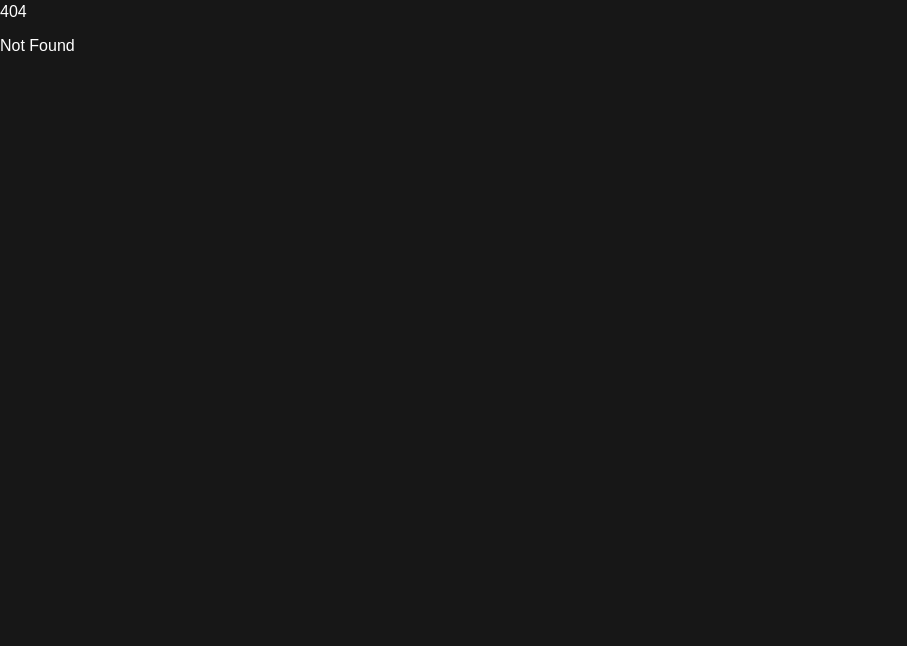
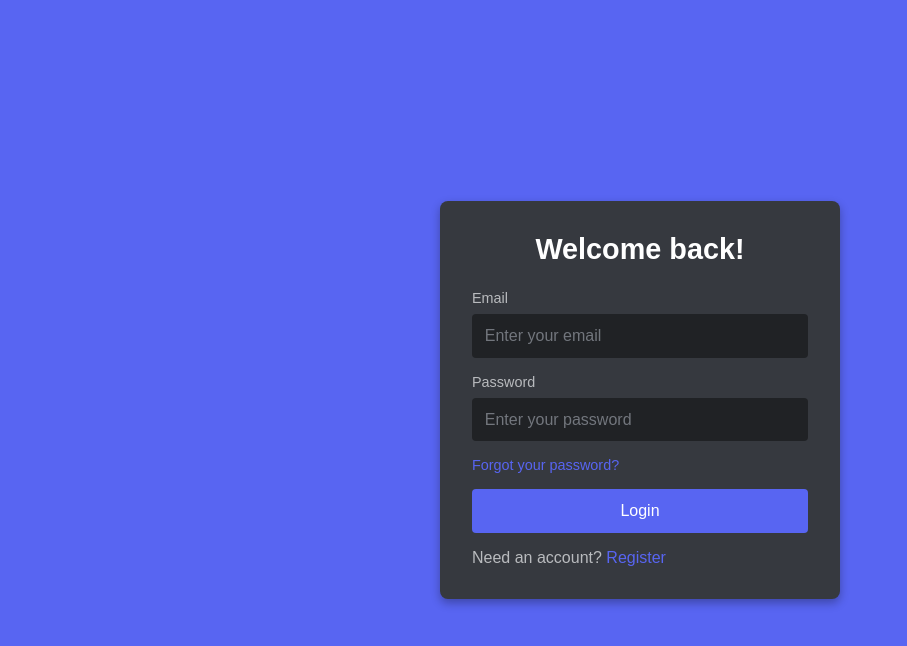
Before and after one commit to Ch31ios/Finance_app, a React (Vite) app: page /login in a window 1280 px wide. Before the commit this address had no page. Shown: the top 646 px of the page, without its empty margins (0-907 px from the left). Built offline with nearby package versions, Linux system fonts and the light colour scheme.

Commit message:
Add login and registration pages with styling

```diff
--- a/src/App.jsx
+++ b/src/App.jsx
@@ -2,13 +2,12 @@ import "./App.scss";
 
 import NotFound from "./components/NotFound/NotFound.jsx";
 
-import Login from "./pages/Login/login.jsx";
+import Login from "./pages/Login-Register/Login.jsx";
+import Register from "./pages/Login-Register/Register.jsx";
 
 import Analysis from "./pages/Analysis/Analysis.jsx";
 import CategoryManager from "./pages/CategoryManager/CategoryManager.jsx";
 import Dashboard from "./pages/Dashboard/Dashboard.jsx";
-
-import Register from "./pages/Register/Register.jsx";
 
 import TransactionForm from "./pages/TransactionForm/TransactionForm.jsx";
 import TransactionList from "./pages/TransactionList/TransactionList.jsx";
@@ -17,14 +16,18 @@ import {
   Route,
   Routes,
   BrowserRouter as Router,
+  Navigate,
 } from "react-router-dom";
 
 function App() {
   return (
     <Router>
       <Routes>
+        {/* Redirect root to login */}
+        <Route path="/" element={<Navigate to="/login" replace />} />
+
         {/* Initial route */}
-        <Route index element={<Login />} />
+        <Route path="/login" element={<Login />} />
 
         {/* Main routes */}
         <Route path="/analysis" element={<Analysis />} />
--- a/src/App.scss
+++ b/src/App.scss
@@ -1,9 +1,5 @@
 :root {
-    --color-bg-app: #171717;
-
-    ::selection {
-        background-color: #404040;
-    }
+    --color-bg-app: #5865f2;
 }
 
 html {
@@ -13,6 +9,7 @@ html {
 * {
     margin: 0;
     padding: 0;
+    user-select: none;
     box-sizing: border-box;
     font-family: 'Poppins', sans-serif;
 }
--- /dev/null
+++ b/src/pages/Login-Register/Auth.scss
@@ -0,0 +1,103 @@
+.auth-container {
+    height: 100vh;
+    display: flex;
+    align-items: center;
+    justify-content: center;
+    background-color: #5865f2;
+}
+
+.auth-box {
+    width: 100%;
+    max-width: 400px;
+    margin: 0 auto;
+    padding: 2rem;
+    text-align: center;
+    border-radius: 8px;
+    color: #ffffff;
+    background-color: #36393f;
+    box-shadow: 0 4px 10px rgba(0, 0, 0, 0.3);
+
+    h1 {
+        margin-bottom: 1.5rem;
+        font-size: 1.8rem;
+        font-weight: bold;
+    }
+
+    p {
+        font-size: 1rem;
+        color: #b9bbbe;
+    }
+}
+
+.auth-form {
+    gap: 1rem;
+    display: flex;
+    flex-direction: column;
+}
+
+.form-group {
+    text-align: left;
+
+    label {
+        display: block;
+        margin-bottom: 0.5rem;
+        font-size: 0.9rem;
+        color: #b9bbbe;
+    }
+
+    input {
+        width: 100%;
+        padding: 0.8rem;
+        border: none;
+        outline: none;
+        border-radius: 4px;
+        font-size: 1rem;
+        color: #ffffff;
+        background-color: #202225;
+
+        &::placeholder {
+            color: #72767d;
+        }
+    }
+}
+
+.auth-button {
+    padding: 0.8rem;
+    font-size: 1rem;
+    border: none;
+    border-radius: 4px;
+    color: #ffffff;
+    background-color: #5865f2;
+    cursor: pointer;
+    transition: background-color 0.2s;
+
+    &:hover {
+        background-color: #4752c4;
+    }
+}
+
+.auth-footer {
+    margin-top: 1rem;
+    text-align: left;
+
+    a {
+        text-decoration: none;
+        color: #5865f2;
+
+        &:hover {
+            text-decoration: underline;
+        }
+    }
+}
+
+.forgot-password {
+    font-size: 0.9rem;
+    text-align: left;
+    text-decoration: none;
+    color: #5865f2;
+    cursor: pointer;
+
+    &:hover {
+        text-decoration: underline;
+    }
+}
--- /dev/null
+++ b/src/pages/Login-Register/Login.jsx
@@ -0,0 +1,39 @@
+import "./Auth.scss";
+
+import { Link } from "react-router-dom";
+
+function Login() {
+  return (
+    <div className="auth-container">
+      <div className="auth-box">
+
+        <h1>Welcome back!</h1>
+
+        <form className="auth-form">
+
+          <div className="form-group">
+            <label htmlFor="email">Email</label>
+            <input type="text" id="email" placeholder="Enter your email" />
+          </div>
+
+          <div className="form-group">
+            <label htmlFor="password">Password</label>
+            <input type="password" id="password" placeholder="Enter your password" />
+          </div>
+
+          <a className="forgot-password">Forgot your password?</a>
+
+          <button type="submit" className="auth-button">Login</button>
+
+        </form>
+
+        <div className="auth-footer">
+          <p>Need an account? <Link to="/register">Register</Link></p>
+        </div>
+
+      </div>
+    </div>
+  );
+}
+
+export default Login;
--- /dev/null
+++ b/src/pages/Login-Register/Register.jsx
@@ -0,0 +1,42 @@
+import "./Auth.scss";
+
+import { Link } from "react-router-dom";
+
+function Register() {
+  return (
+    <div className="auth-container">
+      <div className="auth-box">
+
+        <h1>Create an account</h1>
+
+        <form className="auth-form">
+
+          <div className="form-group">
+            <label htmlFor="email">Email</label>
+            <input type="email" id="email" placeholder="Enter your email" />
+          </div>
+
+          <div className="form-group">
+            <label htmlFor="username">Username</label>
+            <input type="text" id="username" placeholder="Enter your username" />
+          </div>
+
+          <div className="form-group">
+            <label htmlFor="password">Password</label>
+            <input type="text" id="password" placeholder="Enter your password" />
+          </div>
+
+          <button type="submit" className="auth-button">Continue</button>
+
+        </form>
+
+        <div className="auth-footer">
+          <Link to="/login">Already have an account?</Link>
+        </div>
+
+      </div>
+    </div>
+  );
+}
+
+export default Register;
--- a/src/pages/Login/Login.jsx
+++ /dev/null
@@ -1,11 +0,0 @@
-import "./Login.scss";
-
-function Login() {
-  return (
-    <div className="login">
-      <p>This is the login page. (start page)</p>
-    </div>
-  );
-}
-
-export default Login;
--- a/src/pages/Login/Login.scss
+++ /dev/null
@@ -1,12 +0,0 @@
-.login {
-    width: 100%;
-    gap: 10px;
-    display: flex;
-    flex-direction: column;
-
-    p {
-        color: #fff;
-        font-size: 1rem;
-        line-height: 1.5;
-    }
-}
--- a/src/pages/Register/Register.jsx
+++ /dev/null
@@ -1,11 +0,0 @@
-import "./Register.scss";
-
-function Register() {
-  return (
-    <div className="register">
-      <p>This is the register page.</p>
-    </div>
-  );
-}
-
-export default Register;
--- a/src/pages/Register/Register.scss
+++ /dev/null
@@ -1,12 +0,0 @@
-.register {
-    width: 100%;
-    gap: 10px;
-    display: flex;
-    flex-direction: column;
-
-    p {
-        color: #fff;
-        font-size: 1rem;
-        line-height: 1.5;
-    }
-}
```
